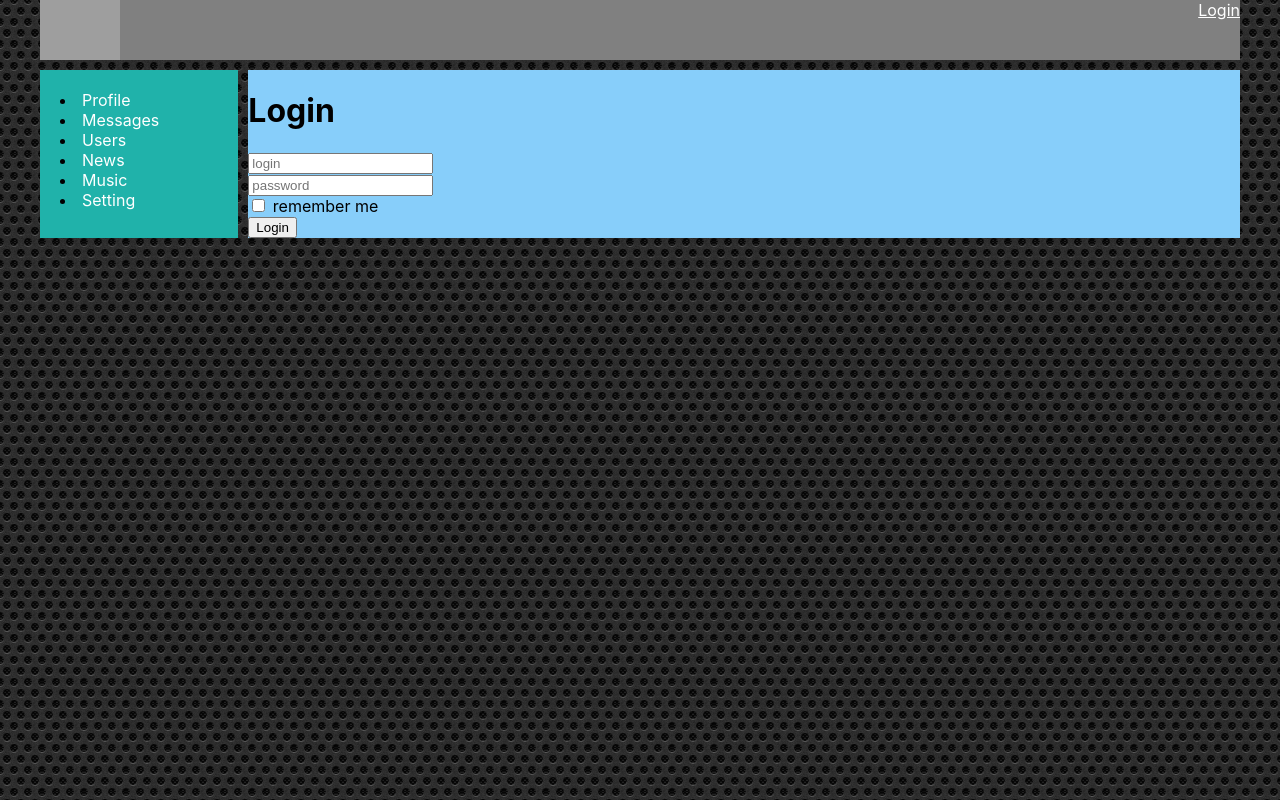
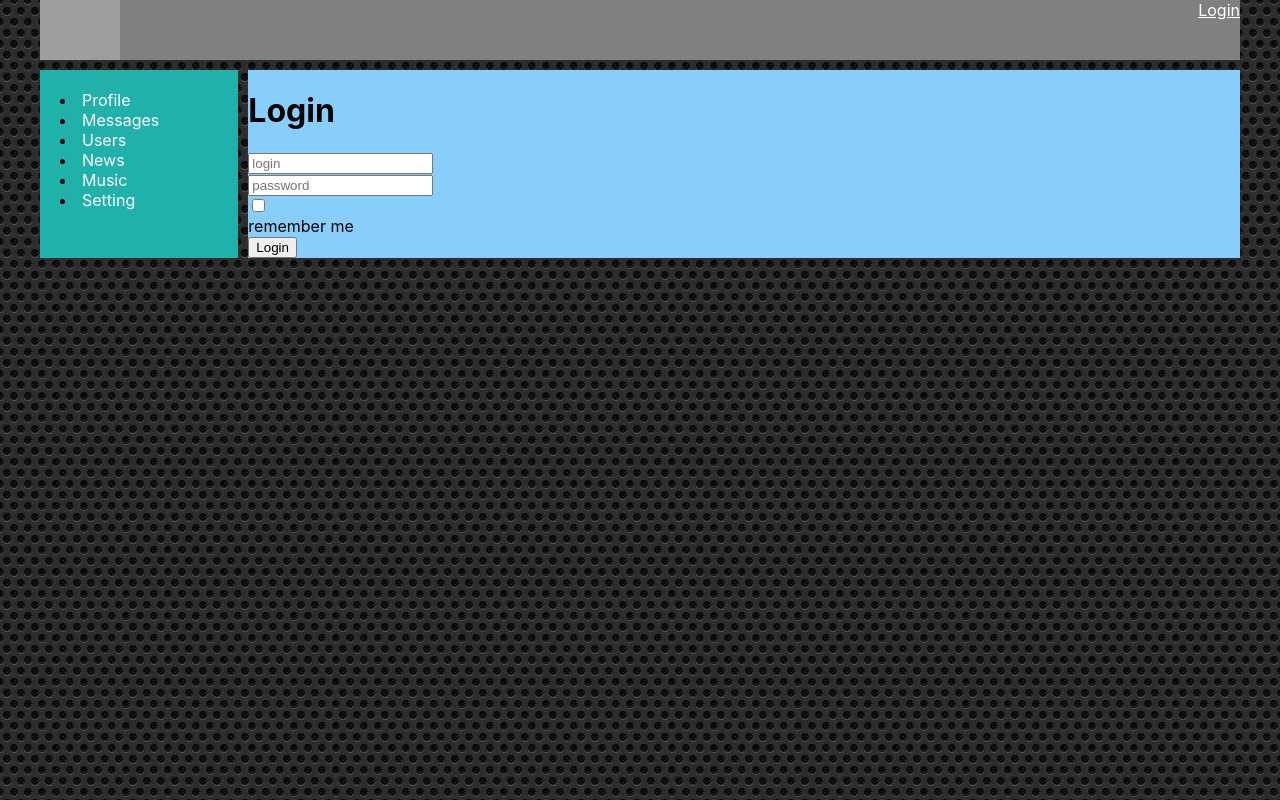
Before and after one commit to Andriy-sonik/react-social-network, a React (Create React App) app: page /login in a window 1280 px wide. Built offline with nearby package versions, Linux system fonts and the light colour scheme; no server answers; grey boxes are pictures that could not be loaded.

Commit message:
redux-form field validation (lesson 77)

```diff
--- a/src/componenents/Dialogs/Dialogs.jsx
+++ b/src/componenents/Dialogs/Dialogs.jsx
@@ -3,6 +3,10 @@ import { Field, reduxForm } from "redux-form";
 import s from "./Dialogs.module.css";
 import DialogsItem from "./DialogsItem/DialogsItem";
 import Message from "./Message/Message";
+import { textArea } from "../common/FormControls/FormControls";
+import { required, maxLengthCreator } from "../../utils/validators/validators";
+
+const maxLength100 = maxLengthCreator(100);
 
 const Dialogs = (props) => {
   let dialogsElements = props.dialogsPage.dialogs.map((d) => (
@@ -28,7 +32,8 @@ const AddMessageForm = (props) => {
   return (
     <form onSubmit={props.handleSubmit}>
       <Field
-        component="textarea"
+        component={textArea}
+        validate={[required, maxLength100]}
         name="newMessageText"
         placeholder="Enter your message"
       />
--- a/src/componenents/Login/Login.jsx
+++ b/src/componenents/Login/Login.jsx
@@ -1,22 +1,31 @@
 import React from "react";
 import { Field, reduxForm } from "redux-form";
+import { myInput } from "./../common/FormControls/FormControls";
+import { required } from "./../../utils/validators/validators";
 const LoginForm = (props) => {
   return (
     <form onSubmit={props.handleSubmit}>
       <div>
-        <Field placeholder="login" component="input" type="text" name="login" />
+        <Field
+          placeholder="login"
+          component={myInput}
+          type="text"
+          name="login"
+          validate={[required]}
+        />
       </div>
       <div>
         <Field
           placeholder="password"
-          component="input"
+          component={myInput}
           type="text"
           name="password"
+          validate={[required]}
         />
       </div>
       <div>
-        <Field component="input" type="checkbox" name="rememberMe" /> remember
-        me
+        <Field component={myInput} type="checkbox" name="rememberMe" />
+        remember me
       </div>
       <div>
         <button type="submit">Login</button>
--- a/src/componenents/Profile/MyPosts/MyPosts.jsx
+++ b/src/componenents/Profile/MyPosts/MyPosts.jsx
@@ -2,12 +2,17 @@ import React from "react";
 import { Field, reduxForm } from "redux-form";
 import s from "./MyPosts.module.css";
 import Post from "./Post/Post";
+import { textArea } from "../../common/FormControls/FormControls";
+import {
+  required,
+  maxLengthCreator,
+} from "./../../../utils/validators/validators";
 
+const maxLength10 = maxLengthCreator(10);
 const MyPost = (props) => {
   let postsElements = props.posts.map((el) => (
     <Post message={el.message} likesCount={el.likesCount} key={el.id} />
   ));
-  let newPostElement = React.createRef();
 
   let onSubmitPost = (values) => {
     props.addPost(values.newPostText);
@@ -26,9 +31,10 @@ const AddPostForm = (props) => {
     <form onSubmit={props.handleSubmit}>
       <div>
         <Field
-          component="textarea"
+          component={textArea}
           name="newPostText"
           placeholder="Enter your post text"
+          validate={[required, maxLength10]}
         />
       </div>
       <button>Add post</button>
--- /dev/null
+++ b/src/componenents/common/FormControls/FormControls.js
@@ -0,0 +1,31 @@
+import styles from "./FormControls.module.css";
+
+const FromControl = ({ input, meta, child, ...props }) => {
+  const hasError = meta.touched && meta.error;
+  return (
+    <div
+      className={styles.formControl + " " + (hasError ? styles.error : null)}
+    >
+      <div>{props.children}</div>
+      {hasError && <span>{meta.error}</span>}
+    </div>
+  );
+};
+
+export const textArea = (props) => {
+  const { input, meta, child, ...restProps } = props;
+  return (
+    <FromControl {...props}>
+      <textarea {...input} {...restProps} />
+    </FromControl>
+  );
+};
+
+export const myInput = (props) => {
+  const { input, meta, child, ...restProps } = props;
+  return (
+    <FromControl {...props}>
+      <input {...input} {...restProps} />
+    </FromControl>
+  );
+};
--- /dev/null
+++ b/src/componenents/common/FormControls/FormControls.module.css
@@ -0,0 +1,7 @@
+.formControl.error input,
+.formControl.error textarea {
+  border: 1px solid red;
+}
+.formControl.error span {
+  color: red;
+}
--- /dev/null
+++ b/src/utils/validators/validators.js
@@ -0,0 +1,10 @@
+export const required = (value) => {
+  if (value) return undefined;
+  return "Field is required";
+};
+
+
+export const maxLengthCreator = (maxLength) => (value) => {
+  if (value.length > maxLength) return `Max length is ${maxLength} symbols`;
+  return undefined;
+};
```
